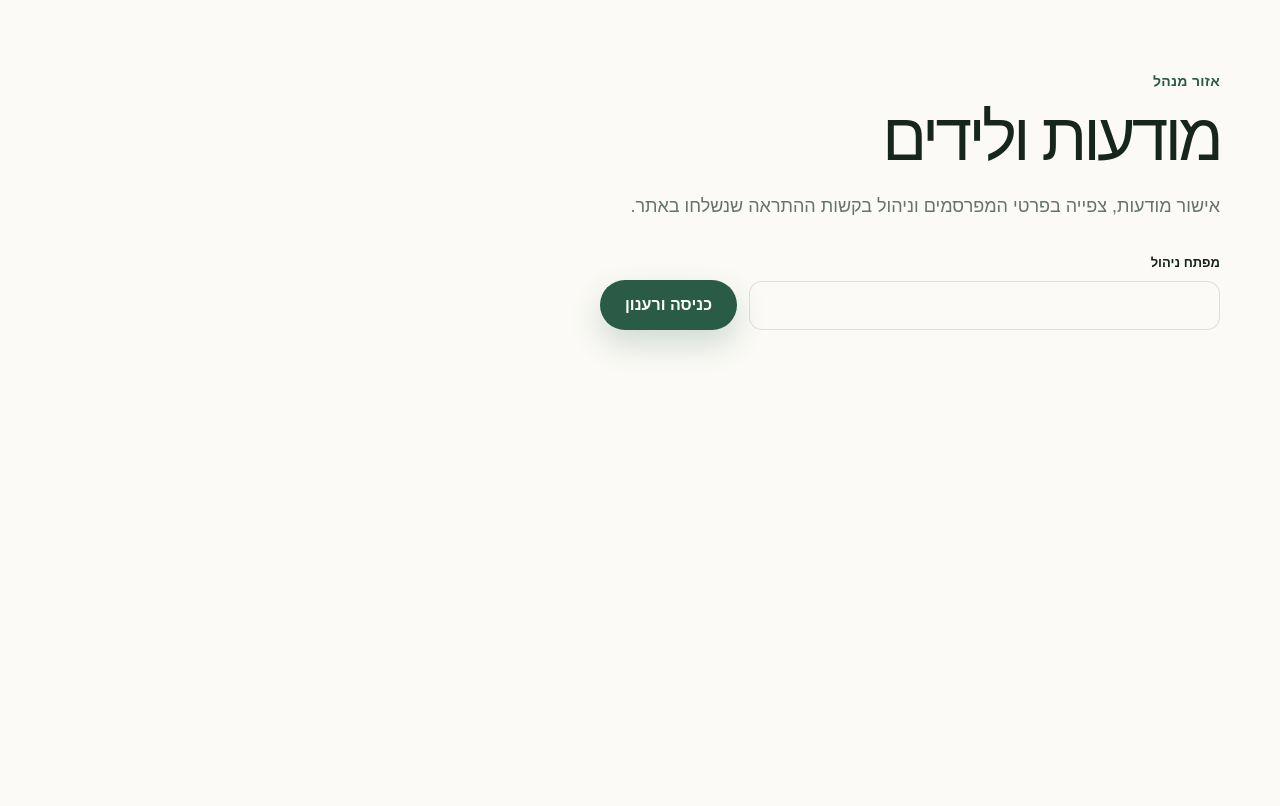
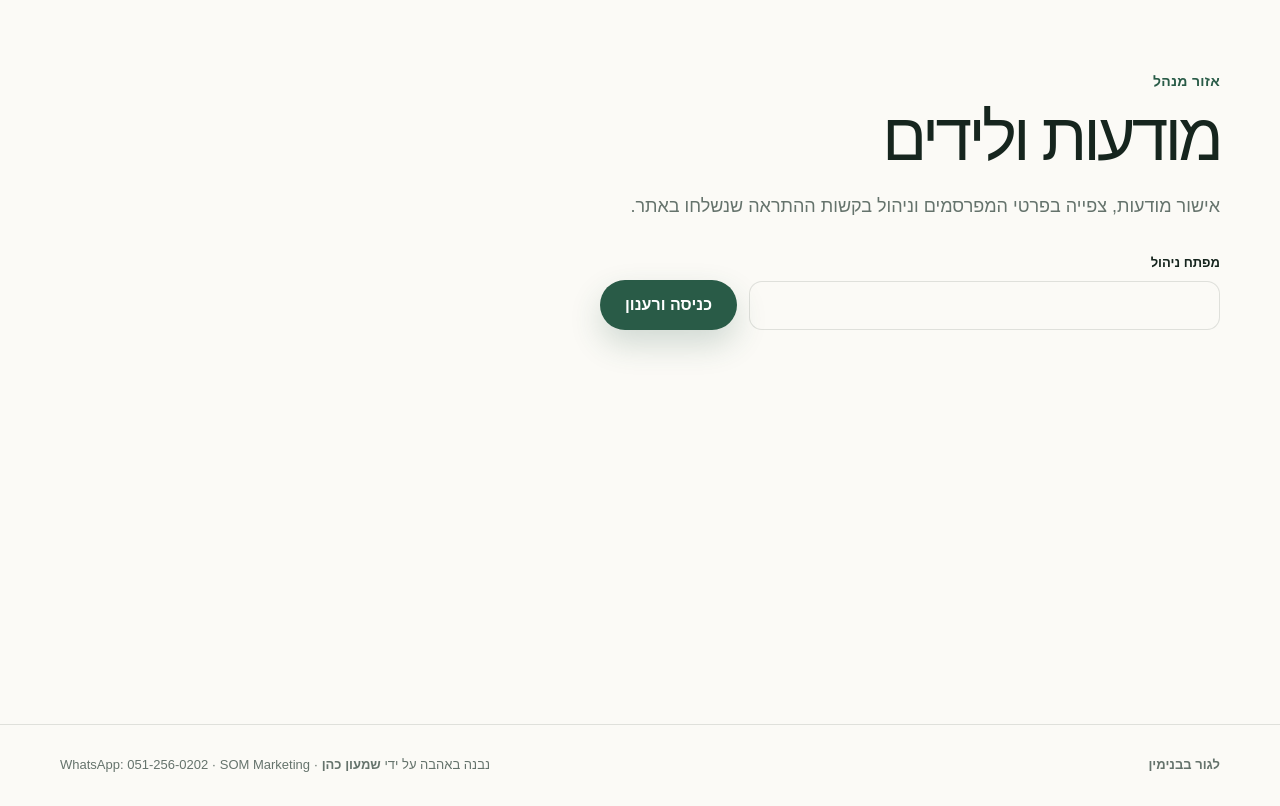
Before and after one commit to shimonc29/lagur-bebinyamin, a Next.js app: page /admin in a window 1280 px wide. Built offline with nearby package versions, Linux system fonts and the light colour scheme.

Commit message:
📸 feat: support listing photo galleries

```diff
--- a/src/app/layout.tsx
+++ b/src/app/layout.tsx
@@ -1,5 +1,6 @@
 import type { Metadata } from "next";
 import { Analytics } from "@vercel/analytics/next";
+import { SiteFooter } from "@/components/site-footer";
 import "./globals.css";
 
 const siteUrl = "https://lagur-bebinyamin.vercel.app";
@@ -28,5 +29,5 @@ export const metadata: Metadata = {
 };
 
 export default function RootLayout({ children }: Readonly<{ children: React.ReactNode }>) {
-  return <html lang="he" dir="rtl"><body>{children}<Analytics /></body></html>;
+  return <html lang="he" dir="rtl"><body>{children}<SiteFooter /><Analytics /></body></html>;
 }
```
